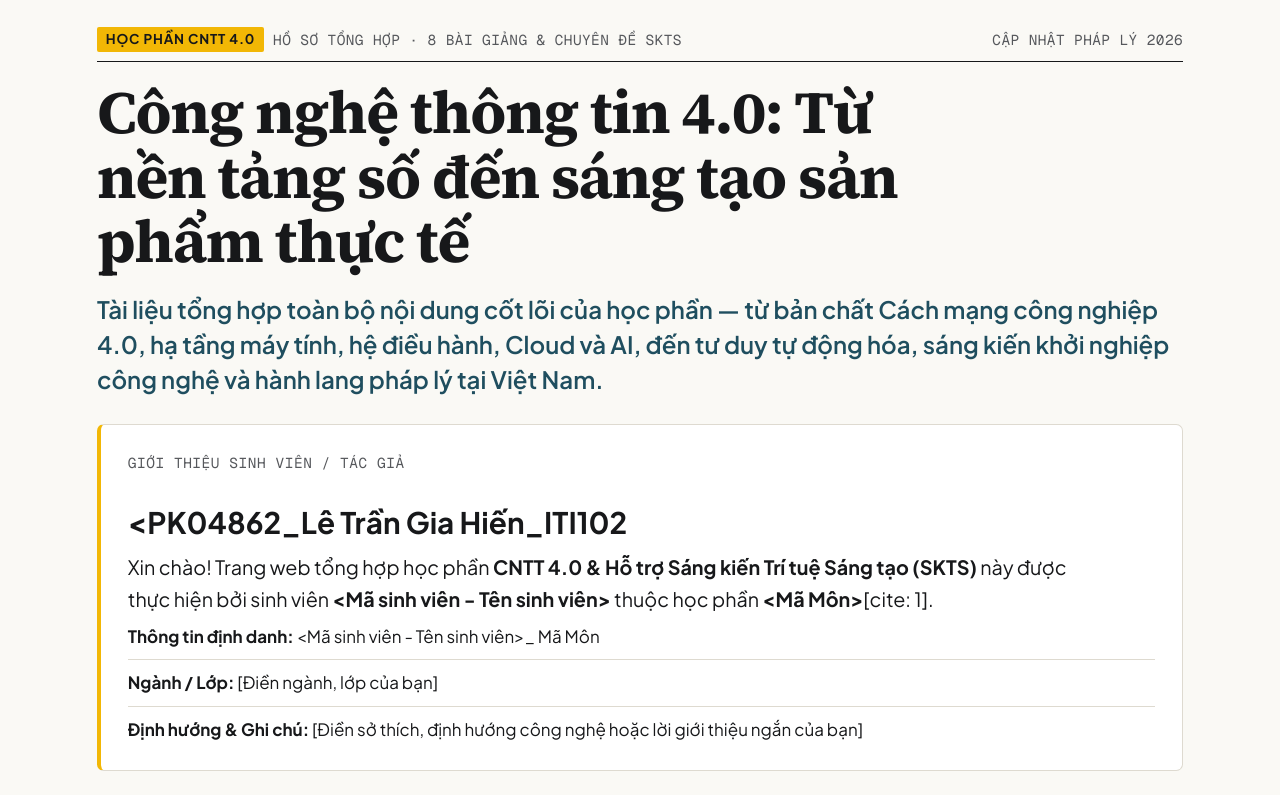
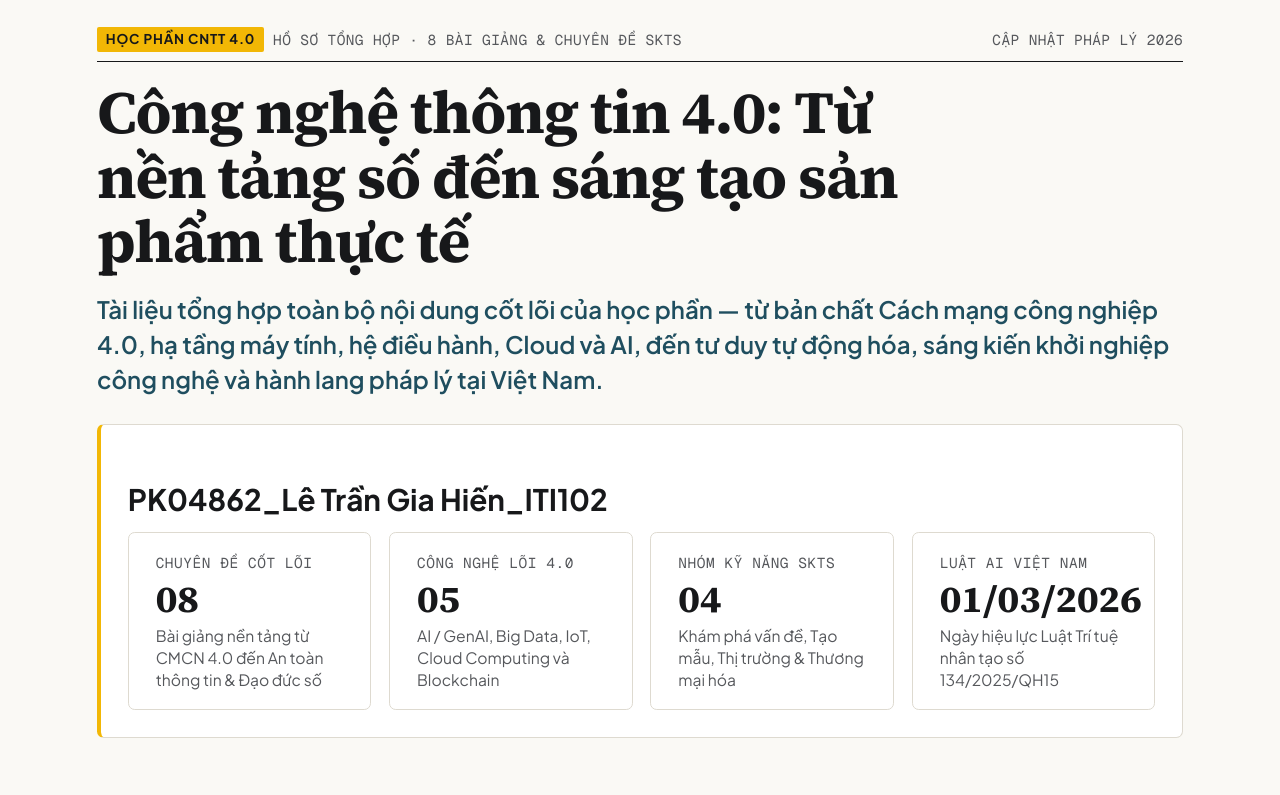
Before and after one commit to giahien123/giahien123.github.io, a plain HTML site: page Hỗ_Trợ_KTS_Cho_Sinh_Viên___CNTT_4.0.html in a window 1280 px wide. Shown: the top 795 px of the page. Drawn offline with nearby package versions, Linux system fonts and the light colour scheme.

Commit message:
Update Hỗ_Trợ_KTS_Cho_Sinh_Viên___CNTT_4.0.html

```diff
--- a/Hỗ_Trợ_KTS_Cho_Sinh_Viên___CNTT_4.0.html
+++ b/Hỗ_Trợ_KTS_Cho_Sinh_Viên___CNTT_4.0.html
@@ -894,17 +894,9 @@
         Tài liệu tổng hợp toàn bộ nội dung cốt lõi của học phần — từ bản chất Cách mạng công nghiệp 4.0, hạ tầng máy tính, hệ điều hành, Cloud và AI, đến tư duy tự động hóa, sáng kiến khởi nghiệp công nghệ và hành lang pháp lý tại Việt Nam.
       </p>
       <div class="figure-card" style="margin-bottom: var(--space-lg); border-left: 4px solid var(--primary-container);">
-        <div class="kpi-label">GIỚI THIỆU SINH VIÊN / TÁC GIẢ</div>
-        <h2 class="card-heading" style="margin-bottom: var(--space-xs);">&lt;PK04862_Lê Trần Gia Hiến_ITI102</h2>
+        <h2 class="card-heading" style="margin-bottom: var(--space-xs);">PK04862_Lê Trần Gia Hiến_ITI102</h2>
         <p class="prose" style="margin-bottom: var(--space-sm);">
-          Xin chào! Trang web tổng hợp học phần <strong>CNTT 4.0 &amp; Hỗ trợ Sáng kiến Trí tuệ Sáng tạo (SKTS)</strong> này được thực hiện bởi sinh viên <strong>&lt;Mã sinh viên - Tên sinh viên&gt;</strong> thuộc học phần <strong>&lt;Mã Môn&gt;</strong>[cite: 1].
-        </p>
-        <ul class="dossier-list" style="font-size: 0.95rem;">
-          <li><strong>Thông tin định danh:</strong> &lt;Mã sinh viên - Tên sinh viên&gt;_ Mã Môn</li>
-          <li><strong>Ngành / Lớp:</strong> [Điền ngành, lớp của bạn]</li>
-          <li><strong>Định hướng &amp; Ghi chú:</strong> [Điền sở thích, định hướng công nghệ hoặc lời giới thiệu ngắn của bạn]</li>
-        </ul>
-      </div>
+
 
       <div class="card-grid" aria-label="Tổng quan cấu trúc học phần">
         <div class="figure-card compact">
```
